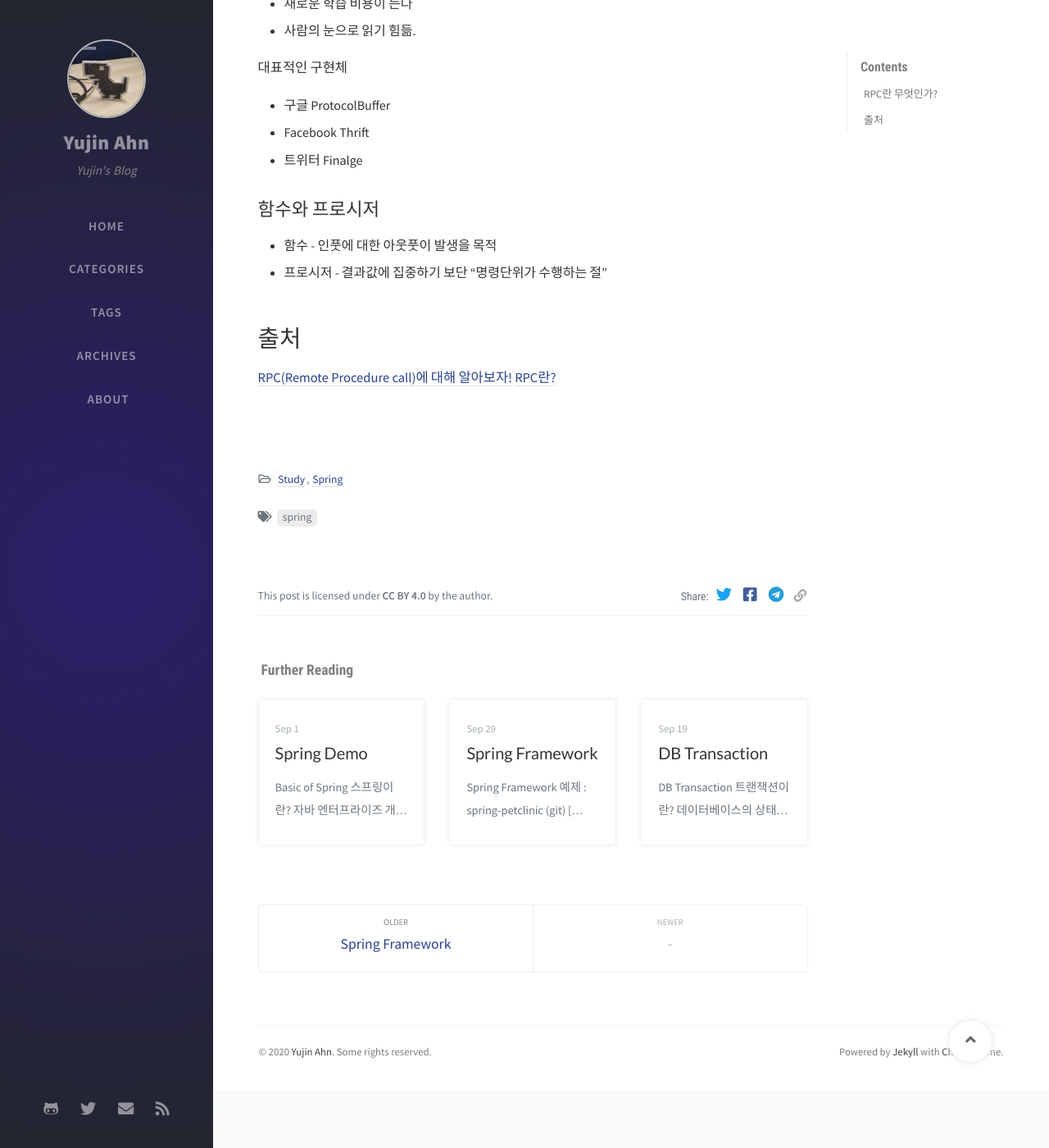
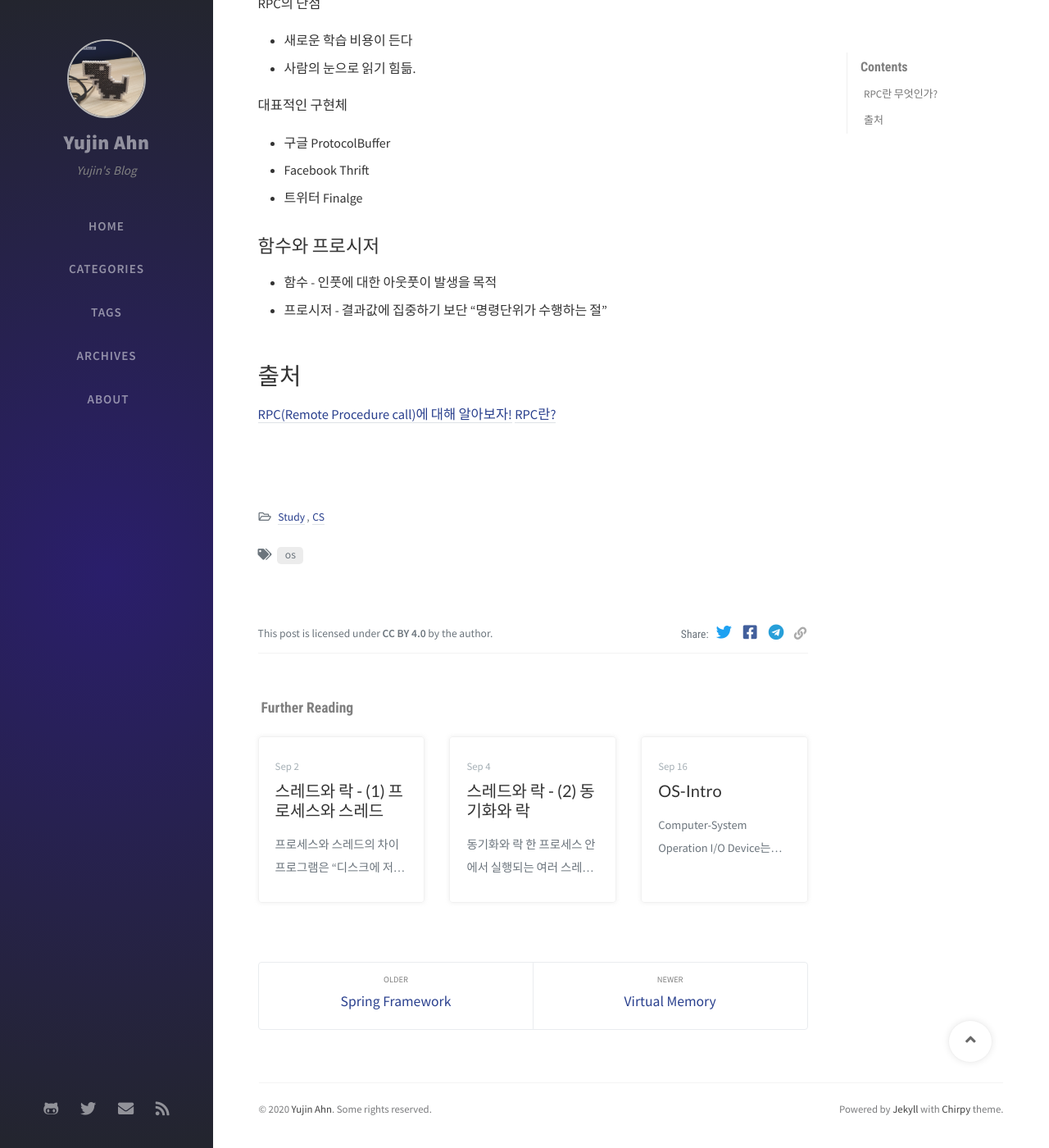
Before and after one commit to ahnyujin/ahnyujin.github.io, a Jekyll site: the page built from _posts/2020-09-30-rpc.md, in a window 1280 px wide and 1400 px high, scrolled down 1036 px. Shown: the whole window at 82% size. Built offline with Jekyll 4.4.1, drawn with Linux system fonts in a browser that asks for light colours; nearby versions of some CDN libraries; comment, search, counter and statistics services are not loaded; some of the changed text lies outside the part shown.

Commit message:
post virtual-memory

````diff
--- a/_posts/2020-09-04-thread-lock-2-lock.md
+++ b/_posts/2020-09-04-thread-lock-2-lock.md
@@ -16,7 +16,7 @@
 
 ## 교착상태와 교착상태방지
 
-__교착상태(deadlock)란__, 두 개 이상의 작업이 서로 상대방의 작업이 끝나기만을 기다리고 있기 때문에 결과적으로 아무것도 완료되지 못하는 상태
+__교착상태(deadlock)란__, 두 개 이상의 작업이 자원을 얻지 못해 서로 상대방의 작업이 끝나기만을 기다리고 있기 때문에 결과적으로 아무것도 완료되지 못하는 상태
 
 교착상태가 발생하려면 다음의 네가지 조건이 모두 충족되어야 한다.
 1. 상호 배제(mutual exclusion)
@@ -25,11 +25,32 @@
     - 최소한 하나의 자원을 점유하고 있으면서 다른 프로세스에 할당되어 사용하고 있는 자원을 추가로 점유하기 위해 대기하는 프로세스가 있어야 한다.
 3. 비선점(non-preemtive)
     - 다른 프로세스에 할당된 자원은 사용이 끝날 때까지 강제로 빼앗을 수 없어야 한다.
-4. 환형 대기(circular wait)
+4. 순환 대기(circular wait)
     - 두 개 이상의 프로세스가 자원 접근을 기다리는데, 그 관계에 사이클이 존재한다.
 
 또한 __교착상태를 방지__ 하기 위해서는 **이 조건들 중 하나를 제거**하면 된다.
 그러나 쉬운 일이 아니기 때문 대부분의 교착상태 방지 알고리즘은 4번 조건, 즉 대기상태의 사이클이 발생하는 일을 막는것을 고민한다.
+
+## 교착상태를 예방 & 회피
+1. 예방(prevention)
+교착 상태 발생 조건 중 하나를 제거하여 해결한다. 자원낭비가 심하다
+- 상호배제 부정: 여러 프로세스가 공유자원 사용
+- 점유대기 부정: 프로세스 실행전 모든 자원을 할당
+- 비선점 부정: 자원 점유중인 프로세스가 다른 자원을 요구할때 가진 자원 반납
+- 순환대기 부정: 자원에 고유번호 할당 후 순서대로 자원 요구
+
+2. 회피(avoidance)
+교착 상태 발생시 피해나가는 방법
+은행원 알고리즘(Banker's Algorithm)
+은행에서 모든 고객의 요구가 충족되도록 현금을 할당하는데서 유래함
+프로세스가 자원을 요구할 때, 시스템은 자원을 할당한 후에도 안정 상태로 남아있게 되는지 사전에 검사하여 교착상태 회피
+안정 상태면 자원할당, 아니면 다른 프로세스들이 자원 해지까지 대기
+
+3. 회복(Recovery)
+교착상태가 발생하는 것을 아예 막지 않고, 만약 교착상태가 발생하면 그 이후에 문제를 해결하는 방법
+
+4. 무시(Ignore)
+교착상태를 해결할때도 문맥교환에 의한 오버해드로 성능저하가 생긴다. 교착상태에 의한 성능저하보다 이를 해결할때의 성능 저하가 큰 경우 무시하는
 
 ## 동시성과 교착상태를 설명하는 예시
 ```
@@ -44,3 +65,6 @@
 해결 방법
 1. 오른쪽 포크를 잡을 수 없다면 왼쪽 포크를 내려놓도록 한다.
 2. 포크에 우선순위를 붙여 순서대로 집도록 한다.
+
+# 출처
+[교착상태 발생 조건 및 해결방법](https://junsday.tistory.com/32)
--- a/_posts/2020-09-30-rpc.md
+++ b/_posts/2020-09-30-rpc.md
@@ -2,20 +2,22 @@
 title: RPC
 author: Yujin Ahn
 date: 2020-09-29 22:00:00 +0900
-categories: [Study, Spring]
-tags: [spring]     # TAG names should always be lowercase
+categories: [Study, CS]
+tags: [os]     # TAG names should always be lowercase
 ---
 # RPC란 무엇인가?
 RPC( Remote Procedure call )
 - IPC( Inter Process Communication)의 한 종류
 - 별도의 원격제어를 위한 코딩 없이 다른 주소 공간에서 리모트의 함수나 프로시저를 실행 할 수 있게 해주는 프로세스 간 통신
-- 위치에 상관없이 RPC를 통해 개발자는 위치에 상관없이 원하는 함수를 사용할 수 있다.
+- RPC를 통해 개발자는 위치에 상관없이 원하는 함수를 사용할 수 있다.
 
 기존에는 프로세스간의 통신을 위해 소켓통신, RPC같은 방식을 많이 사용했으나 현재는 웹기술의 발달로 SOAP, REST 등의 방식이 대세를 이루고 있다.
 2015년도 구글에서는 RPC와 웹 기술을 활용한 gRPC를 발표함.
 
 RPC모델은 분산컴퓨팅에서 많이 사용되었으며, 현재는 MSA(Micro Service Architecture)에서 마이크로 서비스간에도 많이 사용함.
 MSA에는 다양한 언어와 프레임워크가 존재할 수 있다. Polyglot한 구조를 지탱하기 위해 프로토콜을 맞춰야 하는 비용이 발
+
+Polyglot = 여러 개의 언어를 사용하는 것
 
 RPC의 궁극적인 목표
 - 클라이언트 - 서버간의 커뮤니케이션에 필요한 상세한 정보는 최소한 감춘다
--- /dev/null
+++ b/_posts/2020-10-01-virtual-memory.md
@@ -0,0 +1,51 @@
+---
+title: Virtual Memory
+author: Yujin Ahn
+date: 2020-10-01 00:00:00 +0900
+categories: [Study, CS]
+tags: [os]     # TAG names should always be lowercase
+---
+# 가상메모리
+가상메모리를 사용한다면 당장 실행에 필요한 부분만 실제 메모리에 올려서 실행하게 된다.
+
+즉 **프로그램 전체가 아닌 필요한 일부분만을 실제 메모리에 올리는 기법.**
+
+장점
+- 물리 메모리의 여유공간이 얼마나 되는지 시작 전에 고민할 필요가 없다
+- 더 많은 프로그램들을 동시에 메모리에 올려 작업할 수 있다.
+- 한번에 올리는 소스 양이 적어지기 때문에 Disk와 메모리간 I/O 작업 속도가 빨라진다.
+
+가상 메모리는 프로세스의 물리 메모리와 논리 메모리를 분리하기 위해 생긴 개념.
+논리 메모리가 물리메모리보다 커지는 것을 가능하게 한다.
+
+# Paging
+
+프로세스에게 메모리를 연속적으로 할당해주지 않는 방법.
+
+프로세스의 논리적 메모리를 조각으로 나누어 그에 대응하는 물리 메모리공간 조각이 어디에 위치하는지 page table에 저장한다.
+논리적 메모리의 조각을 page라고 하고 물리적 메모리의 조각을 Frame이라고 한다. page의 크기와 Frame의 크기는 같다.
+
+# Demand Paging
+초기에 필요한 것만 적재하는 전략.
+
+# 페이지 교체
+페이지 교체의 동작 원리
+1. 디스크에서 적재가 필요한 페이지의 위치를 알아낸다
+2. 메모리 공간에서 빈 페이지의 프레임을 찾아낸다
+  - 이때 빈프레임이 없다면 페이지 교체 알고리즘을 통해 희생될 프레임을 선정
+3. 새롭게 비워진 프레임에 새 페이지를 읽어오고 프레임 테이블을 수정한다.
+4. 사용자 프로세스를 재시작
+
+페이지 교체 알고리즘
+- 선입선출 페이지 교체(FIFO Page Replacement)
+  - 가장 오래된 페이지를 교체하는 알고리즘
+- 최적 페이지 교체(Optimal Page Replacement)
+  - 앞으로 가장 오랫동안 사용하지 않을 페이지를 찾아 교체하는 알고리즘
+  - 프레임 수가 고정된 경우 가장 낮은 페이지 부재율을 보장한다.
+- LRU 페이지 교체(Least Recently Used Page Replacement)
+  - 가장 오랜 시간 **사용되지 않은** 페이즈를 교체
+# 출처
+-[운영체제 21장 - 메모리 관리(8) : 가상 메모리](https://copycode.tistory.com/113)
+-[운영체제 가상메모리란?](https://l2men.tistory.com/21)
+-[운영체제 - Virtual Memory-1](https://baked-corn.tistory.com/20)
+-[운영체제 | 가상 메모리](https://frontalnh.github.io/2018/04/04/%EC%9A%B4%EC%98%81%EC%B2%B4%EC%A0%9C-%EA%B0%80%EC%83%81-%EB%A9%94%EB%AA%A8%EB%A6%AC%EB%9E%80-%EB%AC%B4%EC%97%87%EC%9D%B8%EA%B0%80/)
````
